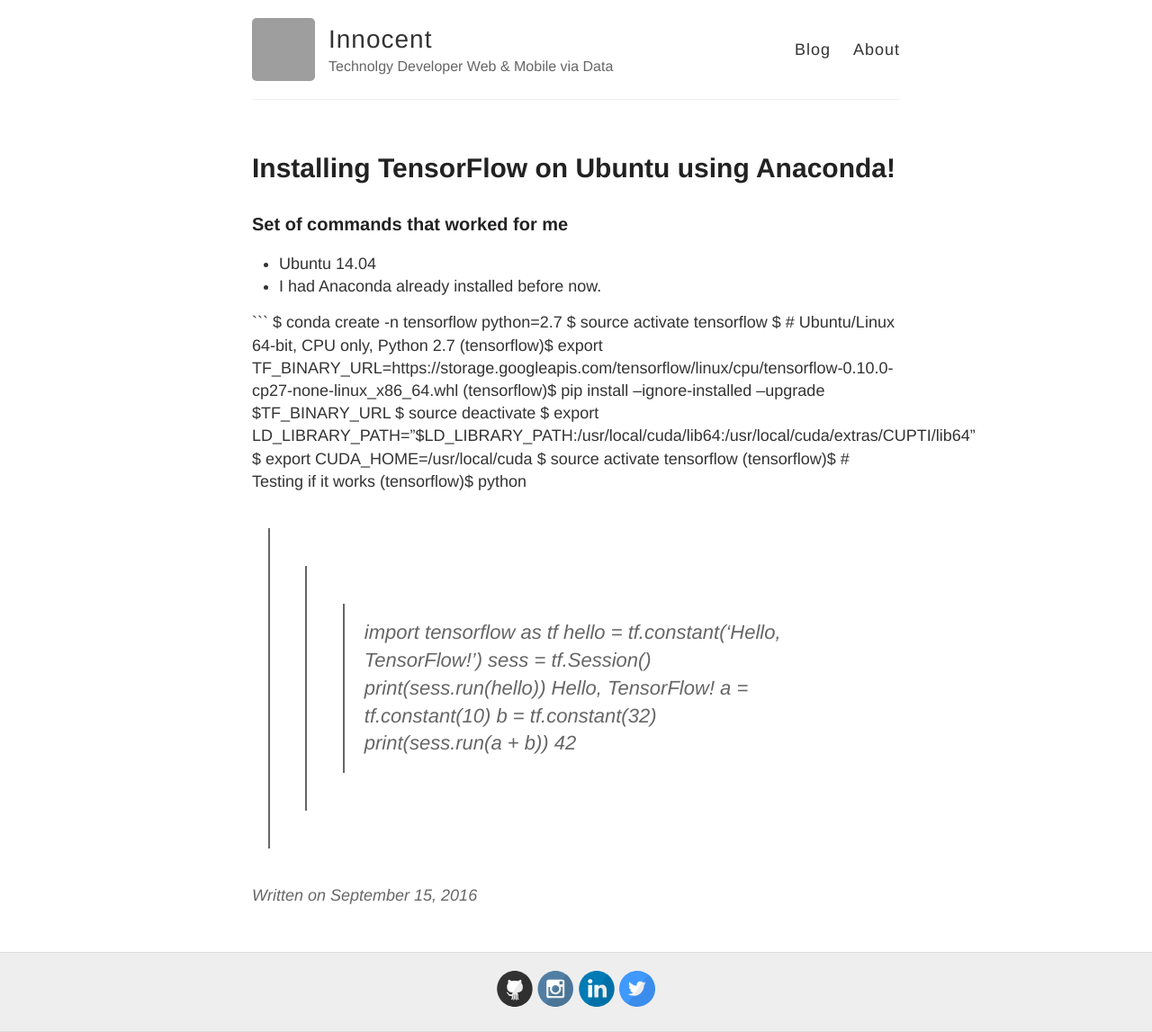
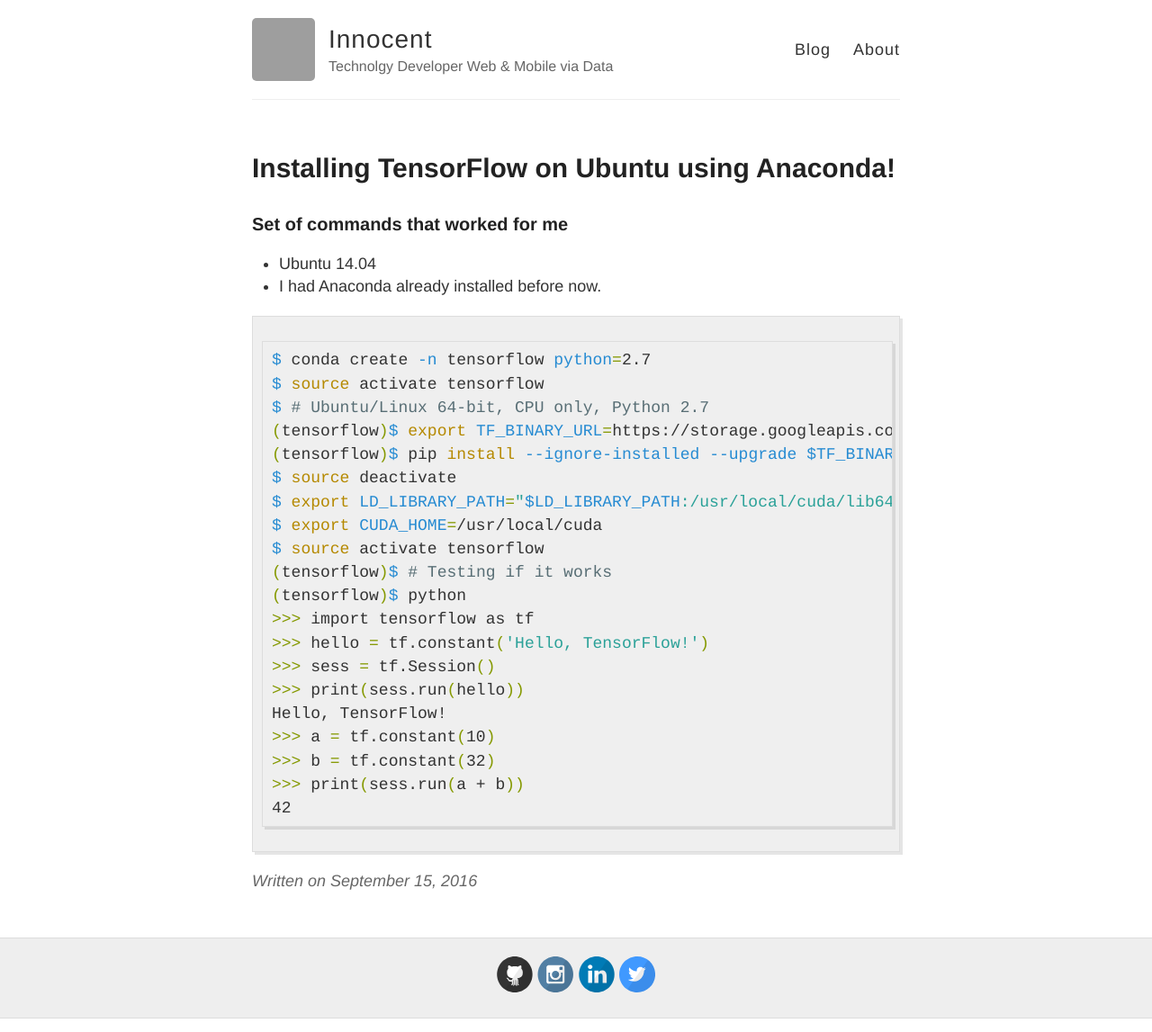
Before and after one commit to Innarticles/Innarticles.github.io, a Jekyll site: the page built from _posts/2016-09-15-Installing-TensorFlow-on-Ubuntu-using-Anaconda.md, in a window 1280 px wide. Shown: the whole page at 90% size. Built offline with Jekyll 4.4.1, drawn with Linux system fonts in a browser that asks for light colours; grey boxes are pictures that could not be loaded.

Commit message:
Update 2016-09-15-Installing-TensorFlow-on-Ubuntu-using-Anaconda.md

````diff
--- a/_posts/2016-09-15-Installing-TensorFlow-on-Ubuntu-using-Anaconda.md
+++ b/_posts/2016-09-15-Installing-TensorFlow-on-Ubuntu-using-Anaconda.md
@@ -7,7 +7,7 @@
 - Ubuntu 14.04
 - I had Anaconda already installed before now.
 
-```
+```shell
 $ conda create -n tensorflow python=2.7
 $ source activate tensorflow
 $ # Ubuntu/Linux 64-bit, CPU only, Python 2.7
@@ -28,3 +28,4 @@
 >>> b = tf.constant(32)
 >>> print(sess.run(a + b))
 42
+```
````
